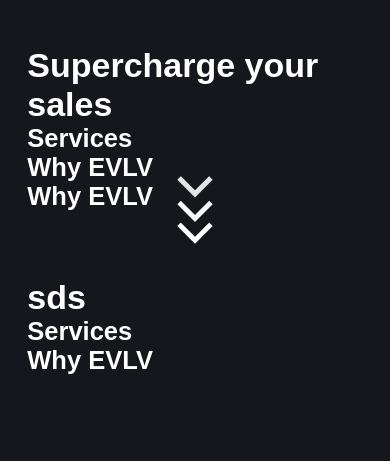
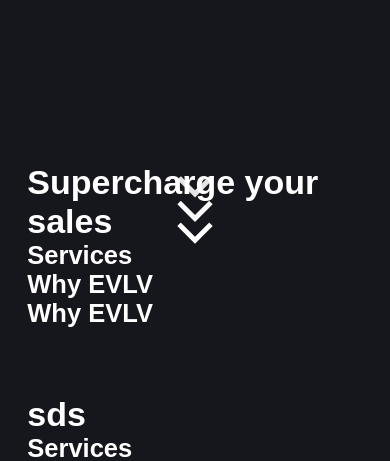
Before and after one commit to SamAFairbrass/EVLV_Site, a PHP site: page / in a window 390 px wide. Shown: the part 585-1046 px from the top of the page. Before the commit the page ends 959 px from the top, so only its background shows below. Run offline with PHP 8.4, Linux system fonts and the light colour scheme.

Commit message:
mobile styling

```diff
--- a/stylesheet.css
+++ b/stylesheet.css
@@ -150,7 +150,7 @@ body {
 
 @media screen and (max-width: 1000px){
   #myVideo{
-    width: 270% !important;
+    width: 300% !important;
   }
 }
 
@@ -305,7 +305,7 @@ body {
 
 @media screen and (max-width: 1000px){
   .mainText{
-    margin-top: 120% !important;
+    margin-top: 150% !important;
     height: 80px !important;
 
   }
```
